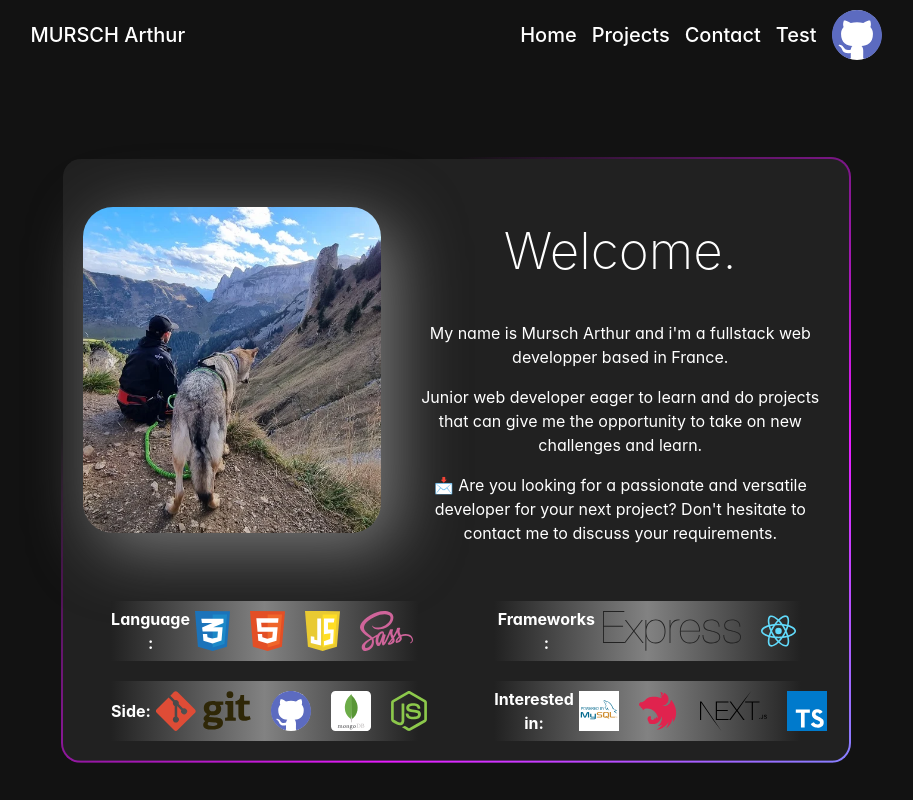
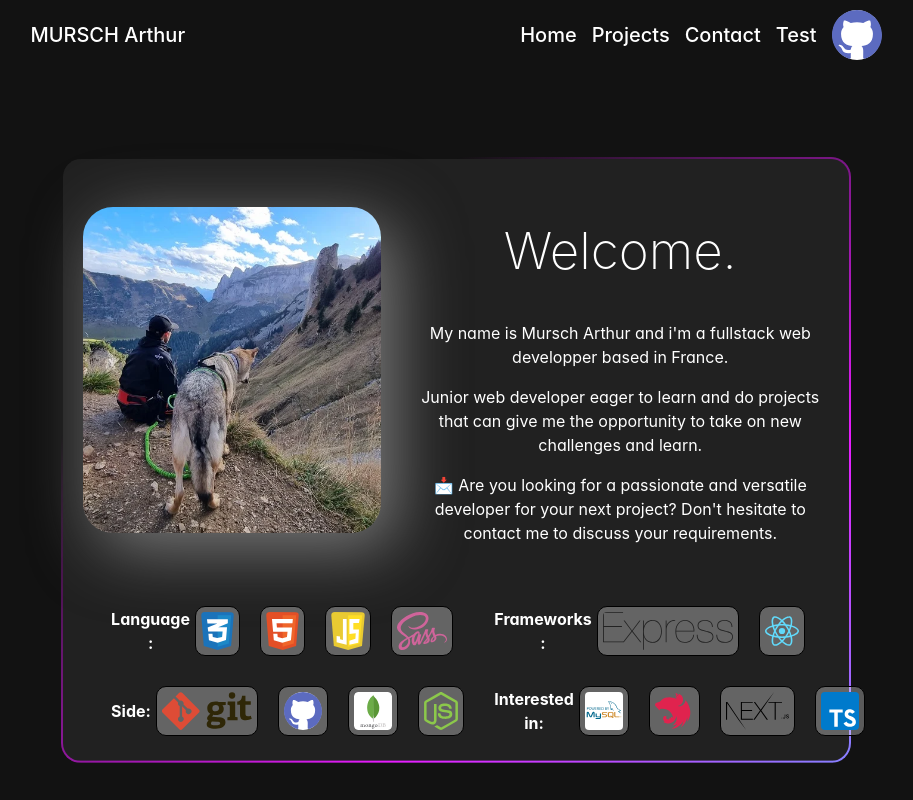
Before and after one commit to Crrux/Portfolio, a React (Vite) app: page / in a window 1280 px wide. Shown: the top 800 px of the page, without its empty margins (184-1097 px from the left). Built offline with nearby package versions, Linux system fonts and the light colour scheme.

Commit message:
modif logo modal

```diff
--- a/src/components/logosvg/_logosvg.sass
+++ b/src/components/logosvg/_logosvg.sass
@@ -1,6 +1,10 @@
 .logo
     padding-left: 25px
-    height: 40px
+    height: 50px
+    padding: 5px
+    background-color: rgba(255,255,255,0.3)
+    border: 1px black solid
+    border-radius: 10px
     @media screen and (max-width: $layout-breakpoint-small )
         padding-left: 15px
         height: 25px
--- a/src/components/modal_projects/modal_projects.jsx
+++ b/src/components/modal_projects/modal_projects.jsx
@@ -2,6 +2,7 @@ import { useState } from "react";
 import PropTypes from "prop-types";
 
 import Modal from "react-modal";
+import Logosvg from "../logosvg/logosvg";
 
 Modal.setAppElement("#root");
 
@@ -98,19 +99,7 @@ function ModalCmpnt({ project, dataLogos }) {
           <div className="Modal_Logos">
             <h4>Language / framework used :</h4>
             <div className="Modal_Logos_Container">
-              {" "}
-              {project.used.map((logoName, index) => {
-                const logo = dataLogos.find((l) => l.title === logoName);
-                return (
-                  <img
-                    key={index}
-                    className="Modal_logo"
-                    src={logo.URL}
-                    alt={logo.alt}
-                    title={logo.title}
-                  />
-                );
-              })}
+              <Logosvg logos={project.used} />
             </div>
           </div>
         </section>
--- a/src/pages/Home/_home.sass
+++ b/src/pages/Home/_home.sass
@@ -50,8 +50,8 @@
             width: 40%
             height: 60px
             margin: 10px
-            background: rgb(33,33,33)
-            background: linear-gradient(90deg, rgba(33,33,33,1) 0%, rgba(130,130,130,1) 50%, rgba(33,33,33,1) 100%)
+            // background: rgb(33,33,33)
+            // background: linear-gradient(90deg, rgba(33,33,33,1) 0%, rgba(130,130,130,1) 50%, rgba(33,33,33,1) 100%)
             @media screen and ( max-width: $layout-breakpoint-tablet-max )
                 display: flex
                 flex-direction: column
@@ -79,7 +79,7 @@
 
                     width: 100%
                 img
-                    padding: 0
+                    // padding: 0
 
 @keyframes HomeGradient
     0%
--- a/src/sass/index.css
+++ b/src/sass/index.css
@@ -108,8 +108,6 @@
   width: 40%;
   height: 60px;
   margin: 10px;
-  background: rgb(33, 33, 33);
-  background: linear-gradient(90deg, rgb(33, 33, 33) 0%, rgb(130, 130, 130) 50%, rgb(33, 33, 33) 100%);
 }
 @media screen and (max-width: 1150px) {
   .Home_Language_pcontainer {
@@ -150,10 +148,6 @@
     width: 100%;
   }
 }
-.Home_Language_pcontainer_2 img {
-  padding: 0;
-}
-
 @keyframes HomeGradient {
   0% {
     background-position: 0% 50%;
@@ -290,7 +284,11 @@ button:active {
 }
 .logo {
   padding-left: 25px;
-  height: 40px;
+  height: 50px;
+  padding: 5px;
+  background-color: rgba(255, 255, 255, 0.3);
+  border: 1px black solid;
+  border-radius: 10px;
 }
 @media screen and (max-width: 767.98px) {
   .logo {
@@ -486,13 +484,6 @@ button:active {
 .Modal_Project_ImgContainer img {
   border-radius: 10px;
 }
-.Modal_Logos {
-  display: flex;
-  width: -moz-fit-content;
-  width: fit-content;
-  flex-wrap: wrap;
-  flex-direction: column;
-}
 .Modal_Logos_Container {
   display: flex;
   flex-direction: row;
@@ -503,8 +494,8 @@ button:active {
 .Modal_logo {
   height: 50px;
   padding: 5px;
-  background-color: white;
-  border: 2px black solid;
+  background-color: rgba(255, 255, 255, 0.3);
+  border: 1px black solid;
   border-radius: 10px;
 }
 
```
Also changed, not shown: src/components/modal_projects/_modal_projects.sass (+3 -6 lines), 1 other file (tests, documents, lock files or other folders).
